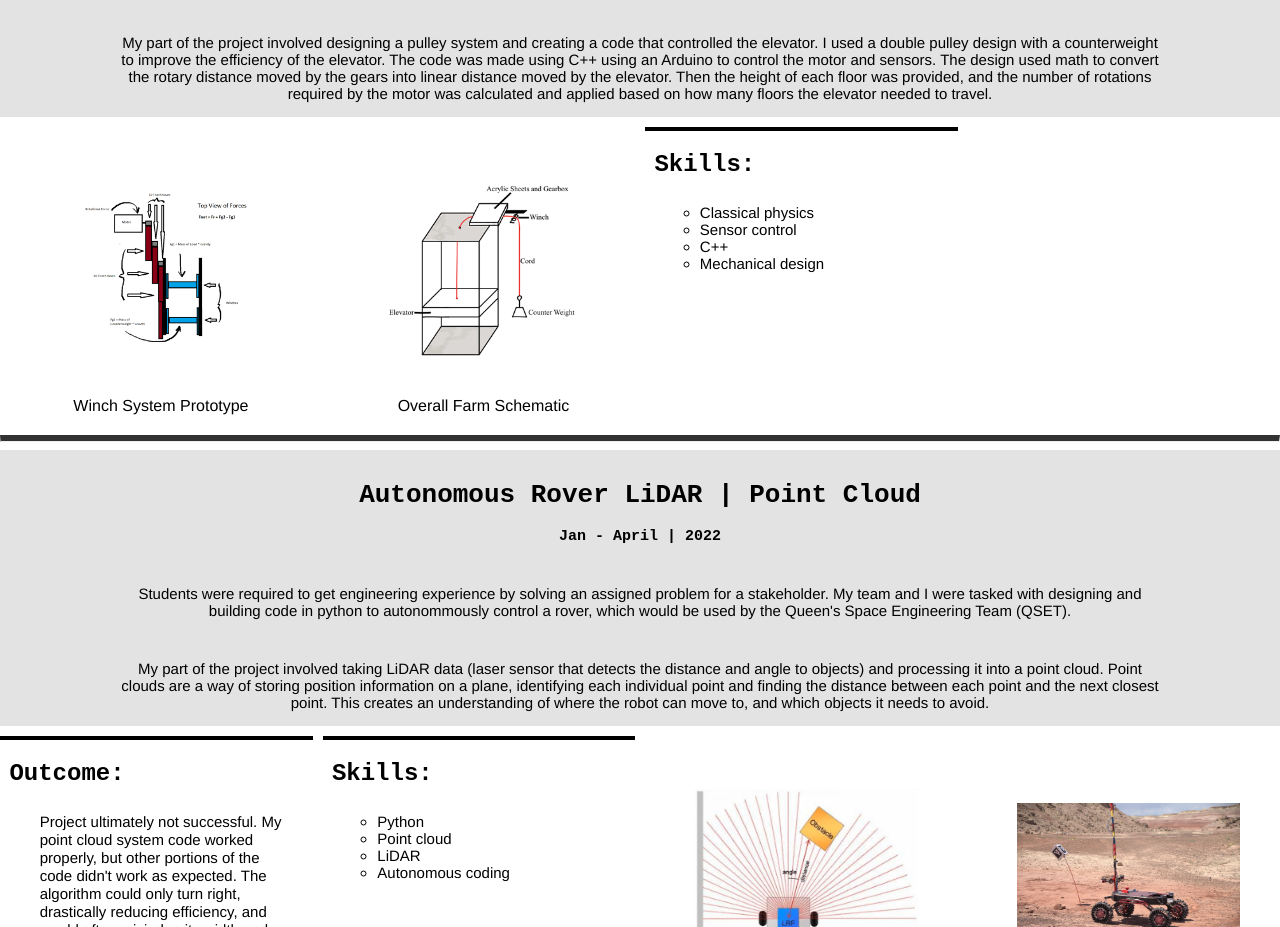
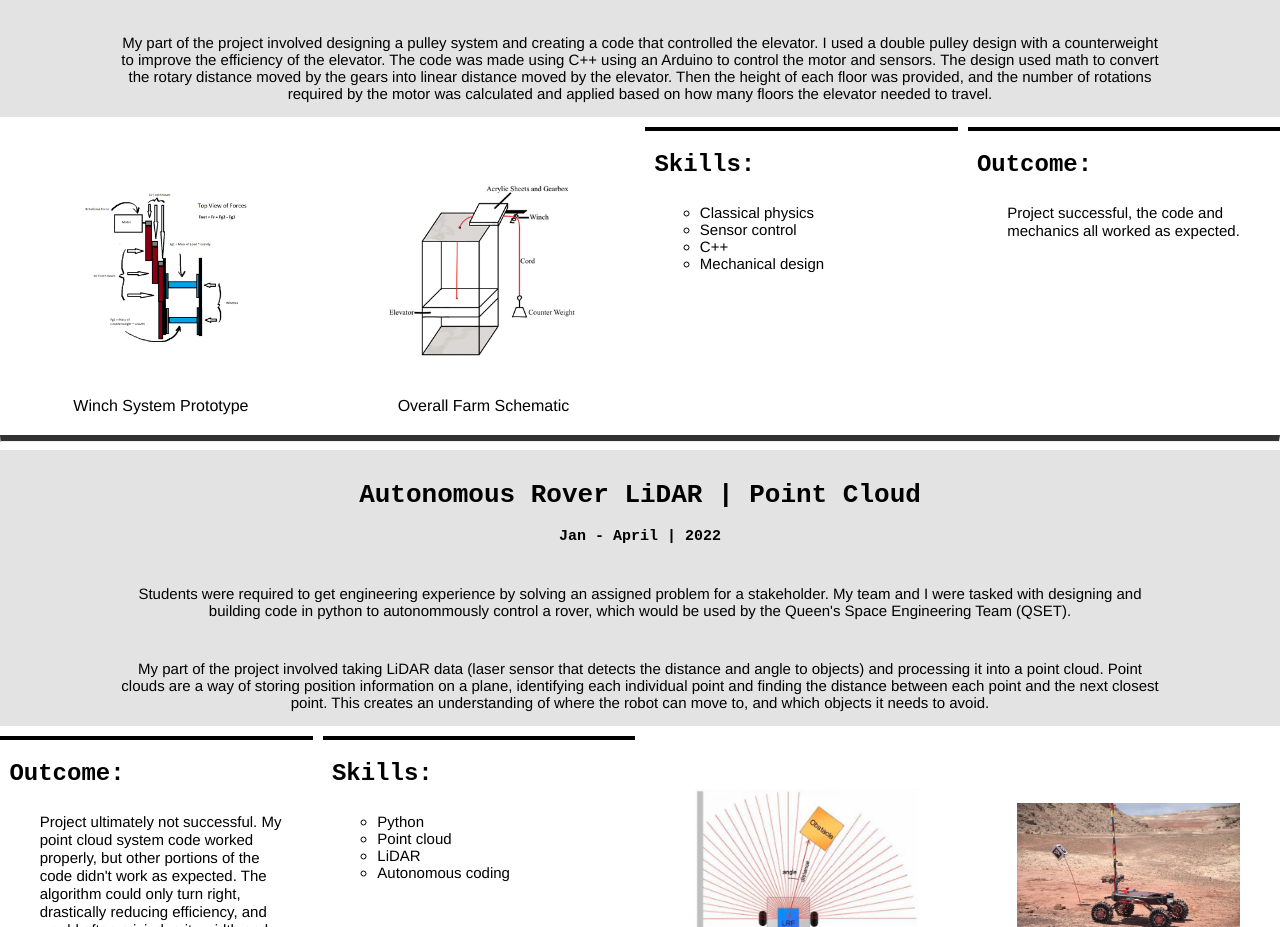
Before and after one commit to ZackSilman/ZackSilman.github.io, a plain HTML site: page index.html in a window 1280 px wide. Shown: the part 1580-2507 px from the top of the page. Drawn offline with Linux system fonts and the light colour scheme.

Commit message:
Added outcome to vertical farm project

```diff
--- a/index.html
+++ b/index.html
@@ -162,6 +162,16 @@
                <li>Mechanical design</li>
             </ul>
          </div>
+
+         <div class="item5_5">
+
+            <h2>Outcome:</h2>
+
+            <p class="p2">Project successful, the code and mechanics all worked as expected.</p>
+
+         </div>
+
+
 
          <div class="item6">
             <figure>
```
